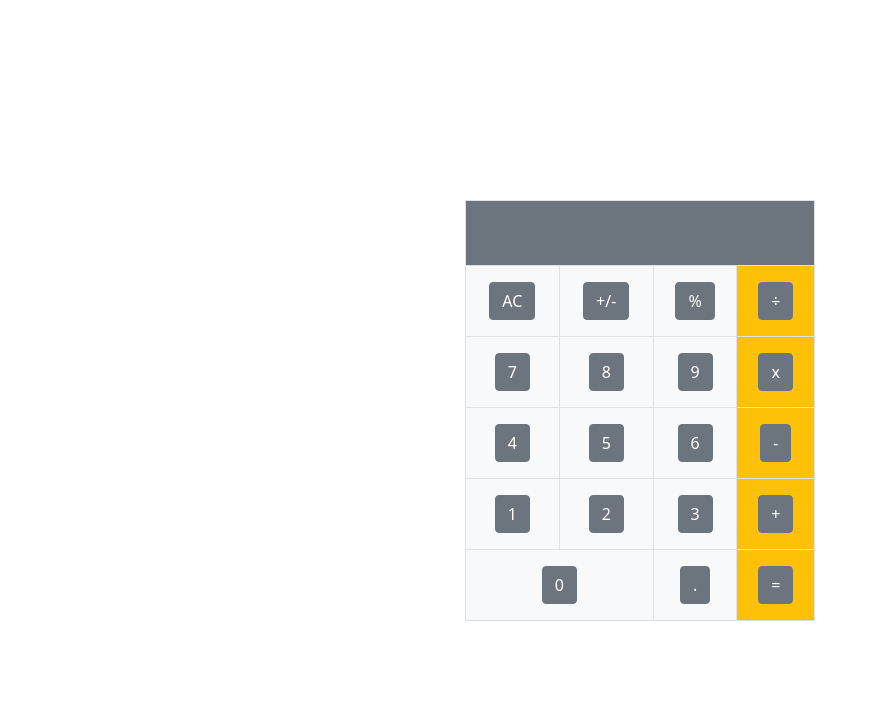
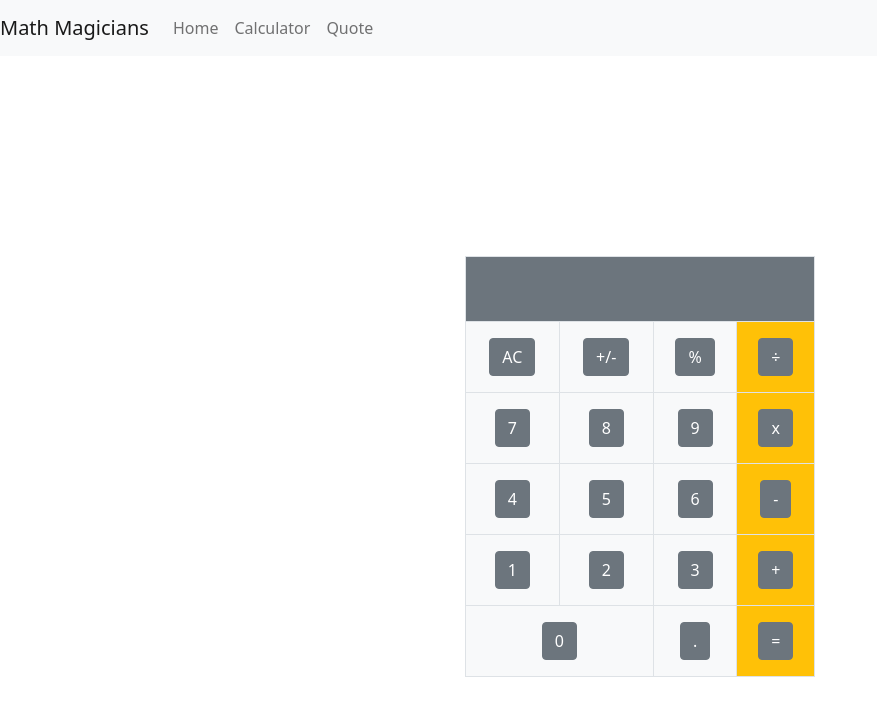
Before and after one commit to ahmetbozaci/math_magicians, a React (Create React App) app: page / in a window 1280 px wide. Shown: the top 716 px of the page, without its empty margins (0-877 px from the left). Built offline with nearby package versions, Linux system fonts and the light colour scheme.

Commit message:
Create navbar

```diff
--- a/src/App.js
+++ b/src/App.js
@@ -1,9 +1,13 @@
+/** @format */
+
 import React from 'react';
 import Calculator from './components/Calculator';
+import NavBar from './components/NavBar';
 
 export default function App() {
   return (
     <>
+      <NavBar />
       <Calculator />
     </>
   );
--- /dev/null
+++ b/src/components/NavBar.js
@@ -0,0 +1,69 @@
+/** @format */
+
+// const NavBar = () => {
+//   const links = [
+//     {
+//       id: 1,
+//       path: '/',
+//       text: 'Home',
+//     },
+//     {
+//       id: 2,
+//       path: '/calculator',
+//       text: 'Calculator',
+//     },
+//     {
+//       id: 3,
+//       path: '/quote',
+//       text: 'Quote',
+//     },
+//   ];
+//   return (
+//     <Navbar>
+//       {links.map((link) => (
+//         <p key={link.id}>{link.text}</p>
+//       ))}
+//     </Navbar>
+//   );
+// };
+
+// export default NavBar;
+import React from 'react';
+import {
+  Navbar, NavbarBrand, Nav, NavItem, NavLink,
+} from 'reactstrap';
+
+const NavBar = () => {
+  const links = [
+    {
+      id: 1,
+      path: '/',
+      text: 'Home',
+    },
+    {
+      id: 2,
+      path: '/calculator',
+      text: 'Calculator',
+    },
+    {
+      id: 3,
+      path: '/quote',
+      text: 'Quote',
+    },
+  ];
+  return (
+    <div>
+      <Navbar color="light" light expand="md">
+        <NavbarBrand href="/">Math Magicians</NavbarBrand>
+        <Nav className="mr-auto" navbar>
+          {links.map((link) => (
+            <NavItem key={link.id}>
+              <NavLink key={link.id}>{link.text}</NavLink>
+            </NavItem>
+          ))}
+        </Nav>
+      </Navbar>
+    </div>
+  );
+};
+export default NavBar;
```
Also changed, not shown: src/pages/Home.js (added), src/pages/Quote.js (added).
